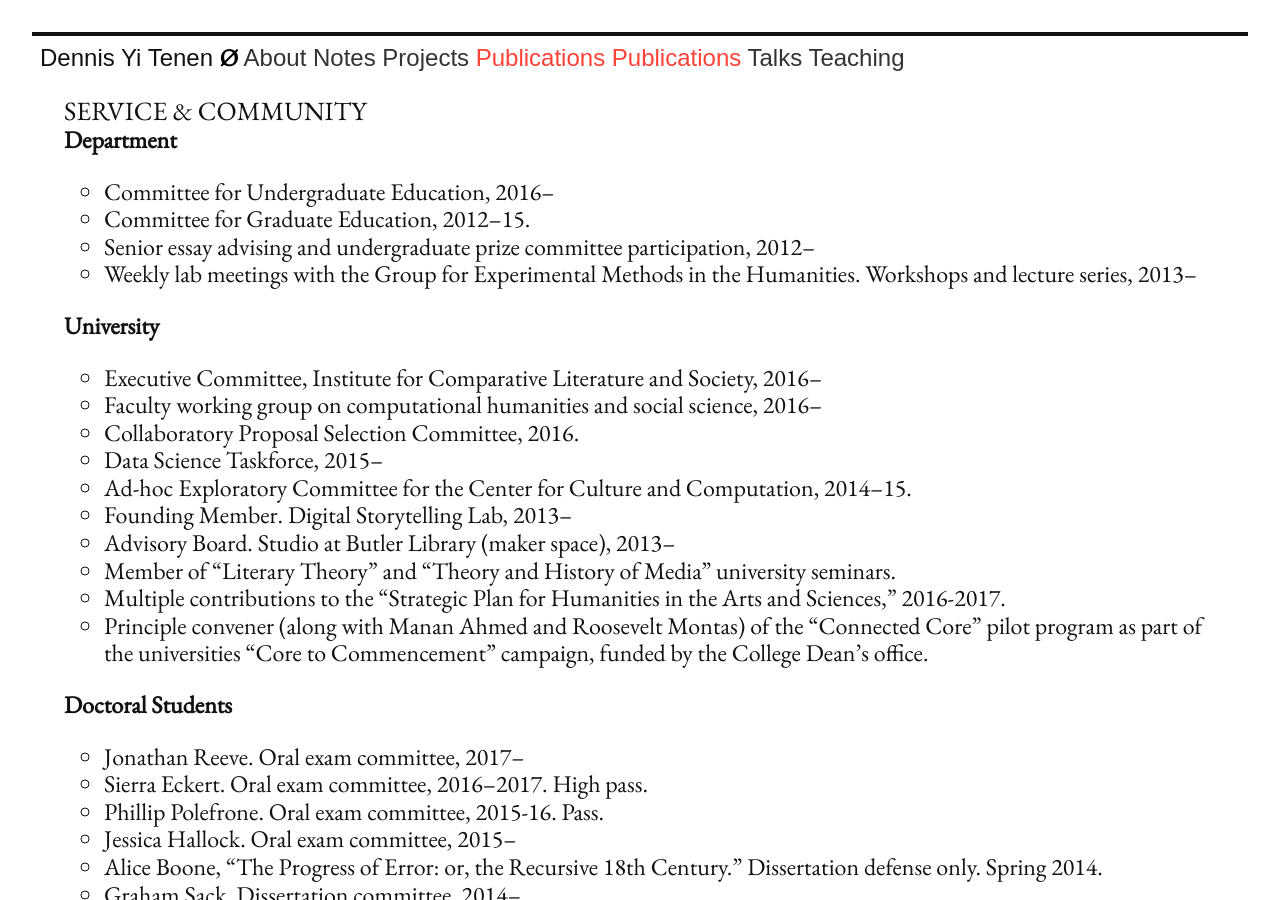
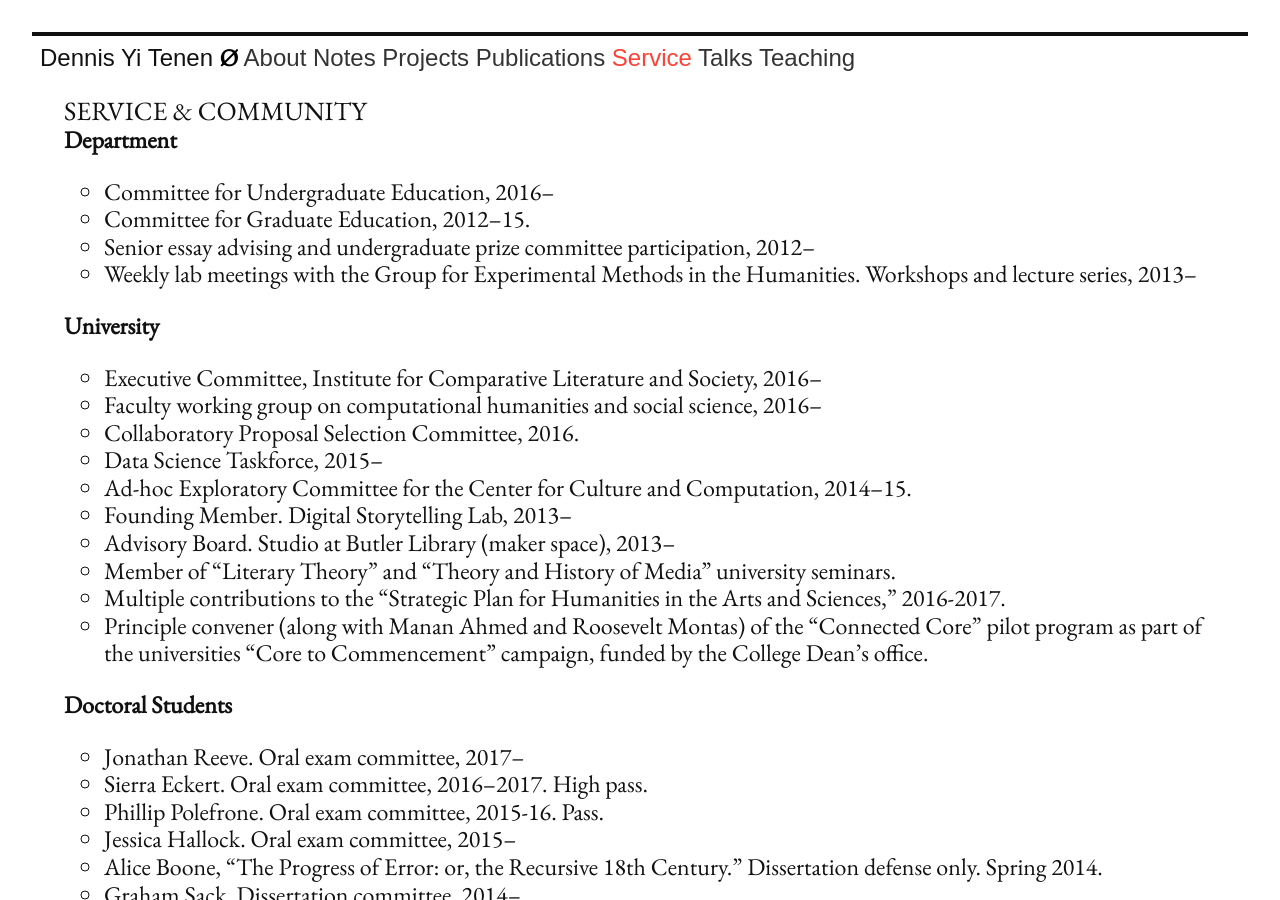
Before and after one commit to denten/denten.github.io, a Jekyll site: the page built from _pages/service.md, in a window 1280 px wide and 900 px high. Built offline with Jekyll 4.4.1, drawn with Linux system fonts in a browser that asks for light colours; nearby versions of some CDN libraries; library files that are not in the unit come from our copies.

Commit message:
fix the title for the service page

```diff
--- a/_pages/service.md
+++ b/_pages/service.md
@@ -1,7 +1,7 @@
 ---
 layout: cats
-permalink: /publications/
-title: "publications"
+permalink: /service/
+title: "service"
 ---
 
 {% include CV/08-service.md %}
```
